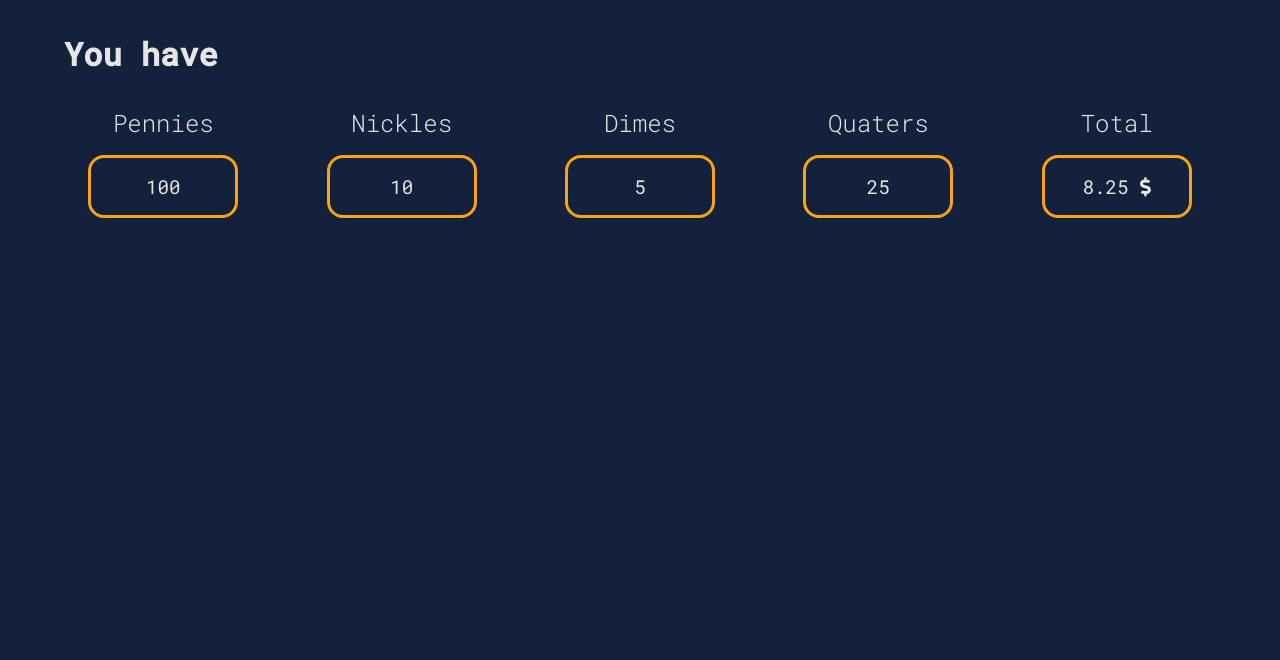
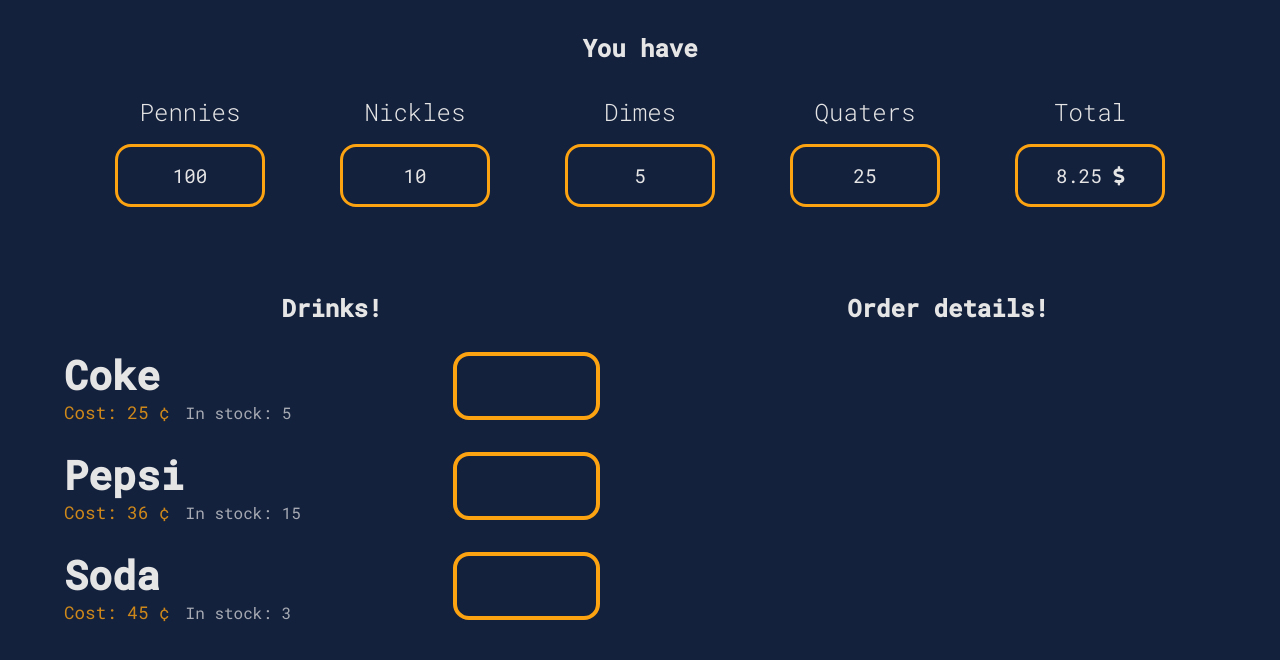
Before and after one commit to kishanDoshi8/drinks-machine, a React (Create React App) app: page / in a window 1280 px wide. Shown: the top 660 px of the page. Built offline with nearby package versions, Linux system fonts and the light colour scheme; the HTML template or start-up script is replaced by a standard one.

Commit message:
drinks information layout and styling

```diff
--- a/src/App.css
+++ b/src/App.css
@@ -4,7 +4,9 @@
   --dark-color: #14213d;
   --accent-color: #2a9d8f;
   --primary-color: #fca311;
+  --primary-color-rgb: 252, 163, 17;
   --light-color: #e5e5e5;
+  --light-color-rgb: 229, 229, 229;
 }
 
 body, html {
@@ -15,10 +17,9 @@
   color: var(--light-color);
 }
 
-.section-title {
-  margin: 2rem 4rem 0 4rem;;
-}
-
+/*
+  Coins information component styling
+ */
 .coins-info {
   display: flex;
   justify-content: space-evenly;
@@ -65,3 +66,72 @@
 .coin-quantity:hover + .coin-total {
   transform: translateY(0%);
 }
+
+/*
+  Products information component styling
+ */
+.products-order {
+  display: flex;
+  flex-wrap: wrap;
+  gap: 2rem;
+}
+
+.products {
+  flex: 1;
+}
+
+.products-info * {
+  margin: 0;
+}
+
+.product-info {
+  display: flex;
+  align-items: center;
+  justify-content: space-between;
+  gap: 4rem;
+  margin: 1.5rem;
+}
+
+.products-info .product-name {
+  font-size: 2.5rem;
+}
+
+.product-cost {
+  color: rgba(var(--primary-color-rgb), 0.8);
+  font-size: 1.1rem;
+  margin-right: 1rem;
+}
+
+.product-info .product-stock {
+  color: rgba(var(--light-color-rgb), 0.7);
+}
+
+.product-info .product-input {
+  position: relative;
+  padding: 1rem;
+  border-radius: 1rem;
+  outline: none;
+  border: solid 4px var(--primary-color);
+  background-color: transparent;
+  color: var(--primary-color);
+  font-size: 1.5rem;
+  width: 8ch;
+}
+
+/*
+  Order details component styling
+ */
+.order-details {
+  flex: 1;
+}
+
+/* Helper class */
+.container {
+  max-width: 1200px;
+  margin: auto;
+}
+
+.section-title {
+  margin: 2rem 4rem 0 4rem;
+  text-align: center;
+}
--- a/src/App.js
+++ b/src/App.js
@@ -2,17 +2,26 @@
 import CoinsInfo from './components/CoinsInformation/CoinsInfo';
 import { useState, useEffect } from 'react';
 import { getCoinsInfo } from './init/getCoinsInfo';
+import DrinksInfo from './components/ProductsInformation/DrinksInfo';
+import OrderInfo from './components/OrderInformation/OrderInfo';
+import { getDrinksInfo } from './init/getDrinksInfo';
 
 function App() {
     const [coins, setCoins] = useState([]);
+    const [drinks, setDrinks] = useState([]);
 
     useEffect(() => {
         setCoins(getCoinsInfo());
+        setDrinks(getDrinksInfo());
     }, [])
 
     return (
-        <div className="App">
+        <div className="App container">
             <CoinsInfo coins={coins} />
+            <div className="products-order">
+                <DrinksInfo drinks={drinks} setDrinks={setDrinks} />
+                <OrderInfo />
+            </div>
         </div>
     );
 }
--- a/src/components/CoinsInformation/CoinsInfo.js
+++ b/src/components/CoinsInformation/CoinsInfo.js
@@ -14,7 +14,7 @@
 
     return (
         <>
-            <h1 className="section-title">You have</h1>
+            <h2 className="section-title">You have</h2>
             <div className="coins-info">
                 {coins.map((coin) => (
                     <div key={coin.amount} className="coin-info">
--- /dev/null
+++ b/src/components/OrderInformation/OrderInfo.js
@@ -0,0 +1,9 @@
+import React from 'react'
+
+export default function OrderInfo() {
+    return (
+        <div className="order-details">
+            <h2 className="section-title">Order details!</h2>
+        </div>
+    )
+}
--- /dev/null
+++ b/src/components/ProductsInformation/DrinksInfo.js
@@ -0,0 +1,23 @@
+import React from 'react'
+
+export default function DrinksInfo({ drinks, setDrinks }) {
+
+    return (
+        <div className="products">
+            <h2 className="section-title">Drinks!</h2>
+
+            <div className="products-info">
+                {drinks.map(drink => (
+                    <div key={drink.name} className="product-info" >
+                        <div >
+                            <h4 className="product-name"> {drink.name} </h4>
+                            <span className="product-cost">Cost: {drink.cost} &#162;</span>
+                            <span className="product-stock">In stock: {drink.quantity} </span>
+                        </div>
+                        <input className="product-input" type="number" min="0" />
+                    </div>
+                ))}
+            </div>
+        </div>
+    )
+}
--- /dev/null
+++ b/src/init/getDrinksInfo.js
@@ -0,0 +1,15 @@
+class Drink {
+    constructor(name, cost, quantity) {
+        this.name = name;
+        this.cost = cost;
+        this.quantity = quantity;
+    }
+}
+
+export const getDrinksInfo = () => {
+    const coke = new Drink('Coke', 25, 5);
+    const pepsi = new Drink('Pepsi', 36, 15);
+    const soda = new Drink('Soda', 45, 3);
+
+    return [coke, pepsi, soda];
+}
```
